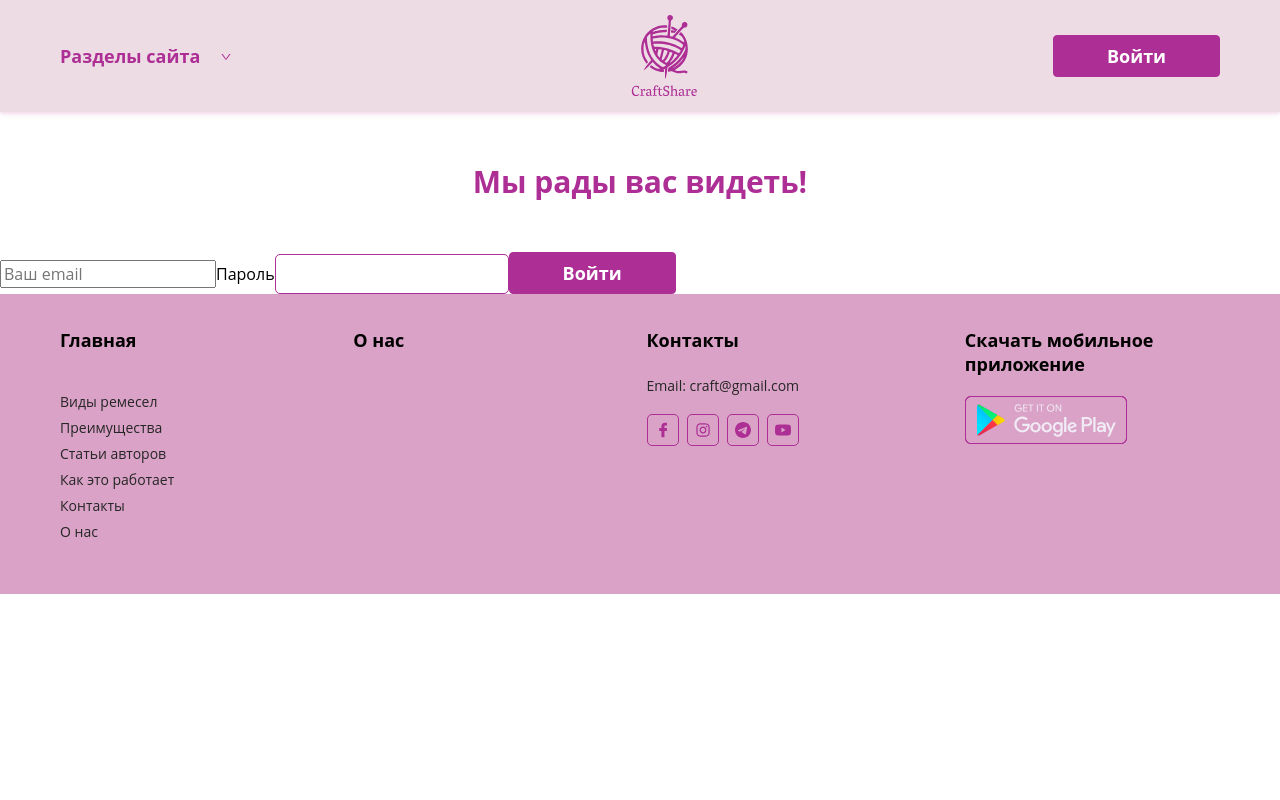
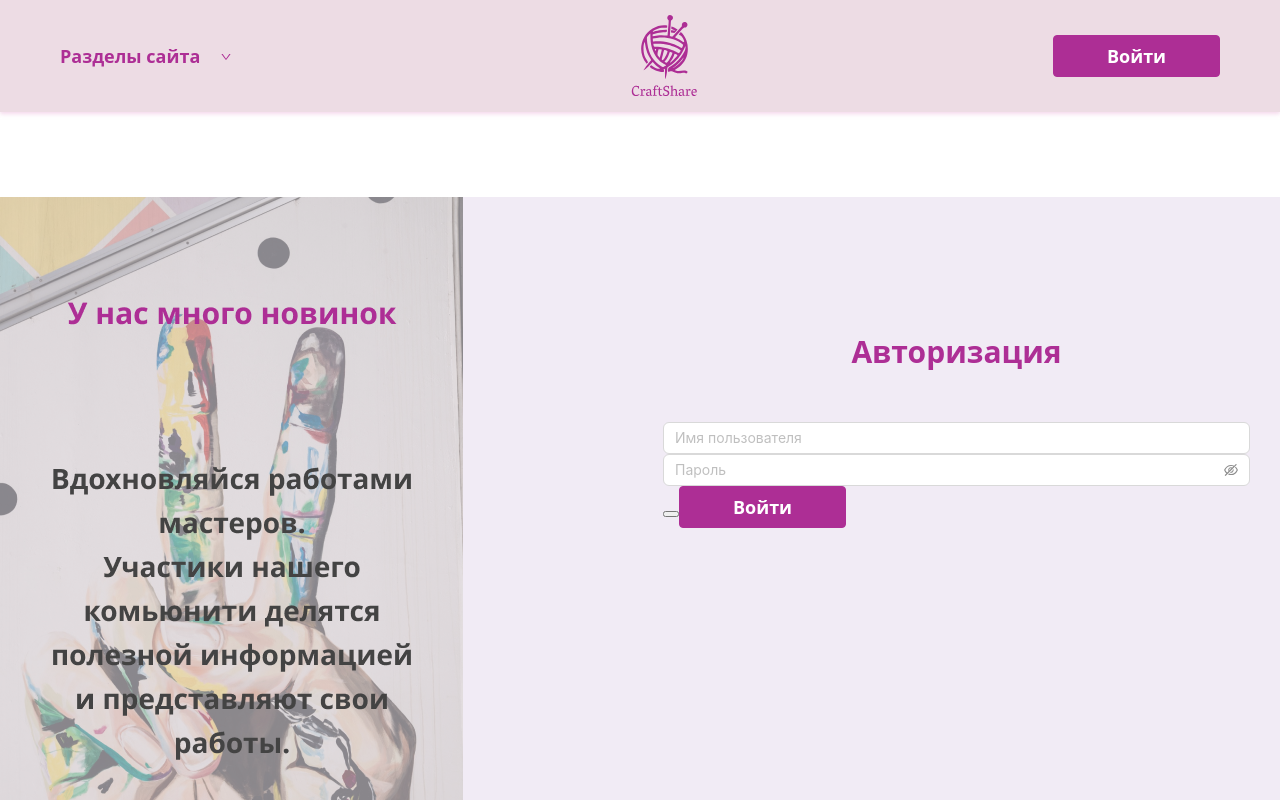
Before and after one commit to yanasaa/craft-app-demo, a React (Create React App) app in the folder frontend/craft-app/: page / in a window 1280 px wide. Both pictures are taken after a click on the button "Войти". Shown: the top 800 px of the page. Built offline with nearby package versions, Linux system fonts and the light colour scheme; no server answers; the HTML template or start-up script is replaced by a standard one.

Commit message:
refresh token

```diff
--- a/frontend/craft-app/src/App.jsx
+++ b/frontend/craft-app/src/App.jsx
@@ -9,15 +9,20 @@ import { ROUTES } from "./components/shared/consts/routes";
 import { SingleArticle } from "./pages/singleArticle/SingleArticle";
 import CreateArticle from "./pages/createArticle/CreateArticle";
 import Profile from "./pages/profile/Profile";
+import { useState } from "react";
 
 function App() {
+  const [isLoggedIn, setIsLoggedIn] = useState(false);
   return (
     <BrowserRouter>
       <Routes>
         <Route path={ROUTES.MAIN} element={<MainLayout />}>
           <Route index element={<Home />} />
           <Route path={ROUTES.ABOUT} element={<About />} />
-          <Route path={ROUTES.ENTER} element={<SignIn />} />
+          <Route
+            path={ROUTES.ENTER}
+            element={<SignIn setIsLoggedIn={setIsLoggedIn} />}
+          />
           <Route path={ROUTES.CREATE} element={<CreateArticle />} />
           <Route path="/:slug" element={<SingleArticle />} />
           <Route path={ROUTES.PROFILE} element={<Profile />} />
--- a/frontend/craft-app/src/pages/signIn/SignIn.jsx
+++ b/frontend/craft-app/src/pages/signIn/SignIn.jsx
@@ -1,55 +1,24 @@
+import { useState } from "react";
+import { Input } from "antd";
 import { useNavigate } from "react-router-dom";
-import * as yup from "yup";
-import { Formik, Form, Field } from "formik";
-
-import { LockOutlined, UserOutlined } from "@ant-design/icons";
-import {
-  // Button,
-  Checkbox,
-  // Form,
-  Input,
-} from "antd";
+import { ROUTES } from "../../components/shared/consts/routes";
 
 import Button from "../../components/shared/ui/button/Button";
-// import Input from "../../components/shared/ui/input/Input";
-// import LoginForm from "./LoginForm";
-// import "./SignIn.scss";
-import { ROUTES } from "../../components/shared/consts/routes";
-// import signin from "../../components/shared/assets/img/ui/signIn.png";
 
-// function validateEmail(value) {
-//   if (!value) {
-//     return "Required";
-//   } else if (!/^[\w-]+(\.[\w-]+)*@([\w-]+\.)+[a-zA-Z]{2,7}$/.test(value)) {
-//     return "Некорректный адрес почты";
-//   }
-// }
-
-// function validatePassword(value) {
-//   if (!value) {
-//     return "Required";
-//   }
-// }
+import "./Signin.scss";
+import signin from "../../components/shared/assets/img/ui/signIn.png";
 
 const END_POINT = "http://84.38.183.195/api/v1/account/login/";
-const onFinish = (values) => {};
 
-// const onFinishFailed = (errorInfo) => {
-//   console.log("Failed:", errorInfo);
-// };
+function SignIn() {
+  const [username, setUsername] = useState("");
+  const [password, setPassword] = useState("");
+  const [errorMessage, setErrorMessage] = useState("");
+  const navigate = useNavigate();
 
-const validationSchema = yup.object().shape({
-  username: yup.string().required("Required"),
-  // email: yup.string().required("Required").email("Некорректный адрес почты"),
-  password: yup.string().required("Required"),
-});
-
-const SignIn = () => {
-  let navigate = useNavigate();
-
-  function handleLogin(values) {
+  const handleLogin = (values) => {
+    // navigate(ROUTES.MAIN);
     console.log(values);
-    navigate(ROUTES.MAIN);
     const username = values.username;
     const password = values.password;
 
@@ -67,87 +36,55 @@ const SignIn = () => {
     fetch(END_POINT, options)
       .then((response) => response.json())
       .then((data) => {
-        if (data.access) {
+        if (data.access && data.refresh) {
           localStorage.setItem("ACCESS_TOKEN", data.access);
+          console.log(data.refresh);
+          localStorage.setItem("REFRESH_TOKEN", data.refresh);
         } else {
+          setErrorMessage(data.detail);
           console.log(data);
         }
       });
 
-    // message.success("Next step.");
-  }
+    // navigate(ROUTES.MAIN);
+  };
 
   return (
     <section className="sign-in__wrap">
       <div className="sign-in__image">
-        {/* <img src={signin} alt="signin" /> */}
+        <img src={signin} alt="signin" />
       </div>
       <div className="sign-in__form">
-        <h2>Мы рады вас видеть!</h2>
-        <Formik
-          className="login-form"
-          validationSchema={validationSchema}
-          initialValues={{ username: "", password: "" }}
-          onSubmit={(values) => {
-            handleLogin(values);
-          }}
-          // onFinish={onFinish}
-          // onFinishFailed={onFinishFailed}
-        >
-          {({ errors, touched }) => (
-            <Form
-              name="email"
-              label="E-mail"
-              rules={[
-                {
-                  type: "email",
-                  message: "The input is not valid E-mail!",
-                },
-                {
-                  required: true,
-                  message: "Введите Ваш email!",
-                },
-              ]}
-            >
-              {/* <Input
-                placeholder="hello"
-                prefix={<UserOutlined className="site-form-item-icon" />}
-              /> */}
-              {/* <label>Электронная почта</label> */}
-              <Field
-                prefix={<UserOutlined className="site-form-item-icon" />}
-                placeholder="Ваш email"
-                // className="input"
-                name="username"
-                // validate={validateEmail}
+        <h2>Авторизация</h2>
+        <div>
+          <Input
+            placeholder="Имя пользователя"
+            value={username}
+            onChange={(e) => setUsername(e.target.value)}
           />
-              {errors.email && touched.email && <div>{errors.email}</div>}
-              {/* <Input className="input" /> */}
-
-              <label>Пароль</label>
-              <Field
-                className="input"
-                name="password"
-                type="password"
-                // validate={validatePassword}
+        </div>
+        <div>
+          <Input.Password
+            placeholder="Пароль"
+            value={password}
+            onChange={(e) => setPassword(e.target.value)}
           />
-              {errors.password && touched.password && (
-                <div>{errors.password}</div>
-              )}
-
+        </div>
+        <div padding={"10px"}>{errorMessage}</div>
+        <div>
+          <Button type="primary" onClick={handleLogin}>
+            Войти
+          </Button>
           <Button
             className="button button_colored"
             btnText="Войти"
             type="submit"
-                // type="button"
-              />
-            </Form>
-          )}
-        </Formik>
+            onClick={handleLogin}
+          ></Button>
         </div>
-      {/* <LoginForm /> */}
+      </div>
     </section>
   );
-};
+}
 
 export default SignIn;
--- /dev/null
+++ b/frontend/craft-app/src/pages/signIn/Signin.scss
@@ -0,0 +1,74 @@
+@import "../../sass/abstracts/constants";
+@import "../../sass/abstracts/mixins";
+@import "../../sass/abstracts/placeholders";
+
+// .input {
+//   border: 1px solid $color-primary;
+//   background-color: transparent;
+//   padding: 8px 12px;
+//   border-radius: 5px;
+// }
+
+.sign-in__wrap {
+  background-color: #f1ebf5;
+  padding-top: 85px;
+  padding-bottom: 85px;
+}
+.sign-in__wrap {
+  width: 100%;
+}
+
+.sign-in__wrap {
+  display: flex;
+  background-clip: content-box;
+}
+
+.sign-in__image {
+  & > img {
+    width: 100%;
+    object-fit: cover;
+    vertical-align: bottom;
+  }
+  text-align: left;
+}
+
+.sign-in__form {
+  width: 603px;
+  padding: 85px 30px 240px 200px;
+  flex: 1;
+  margin: 0;
+}
+
+.login-form-button {
+  background-color: $color-primary;
+  color: white;
+  border: 1px solid $color-primary;
+  width: 100%;
+  &:hover {
+    background-color: $color-hovered-primary;
+  }
+}
+
+.login-form-button:hover {
+  background-color: $color-primary;
+}
+
+.login-form {
+  max-width: 300px;
+}
+.login-form-forgot {
+  float: right;
+  color: $color-primary;
+}
+.ant-col-rtl .login-form-forgot {
+  float: left;
+}
+
+.login-form-registre {
+  color: $color-primary;
+}
+
+.ant-checkbox-checked .ant-checkbox-inner {
+  background-color: $color-primary;
+  border-color: $color-primary;
+}
```
Also changed, not shown: frontend/craft-app/src/pages/signIn/SignInnn.jsx (added, +134 -0 lines), frontend/craft-app/src/components/shared/assets/img/ui/signIn.png (added). Lines whose indentation alone changed are shown as unchanged.
